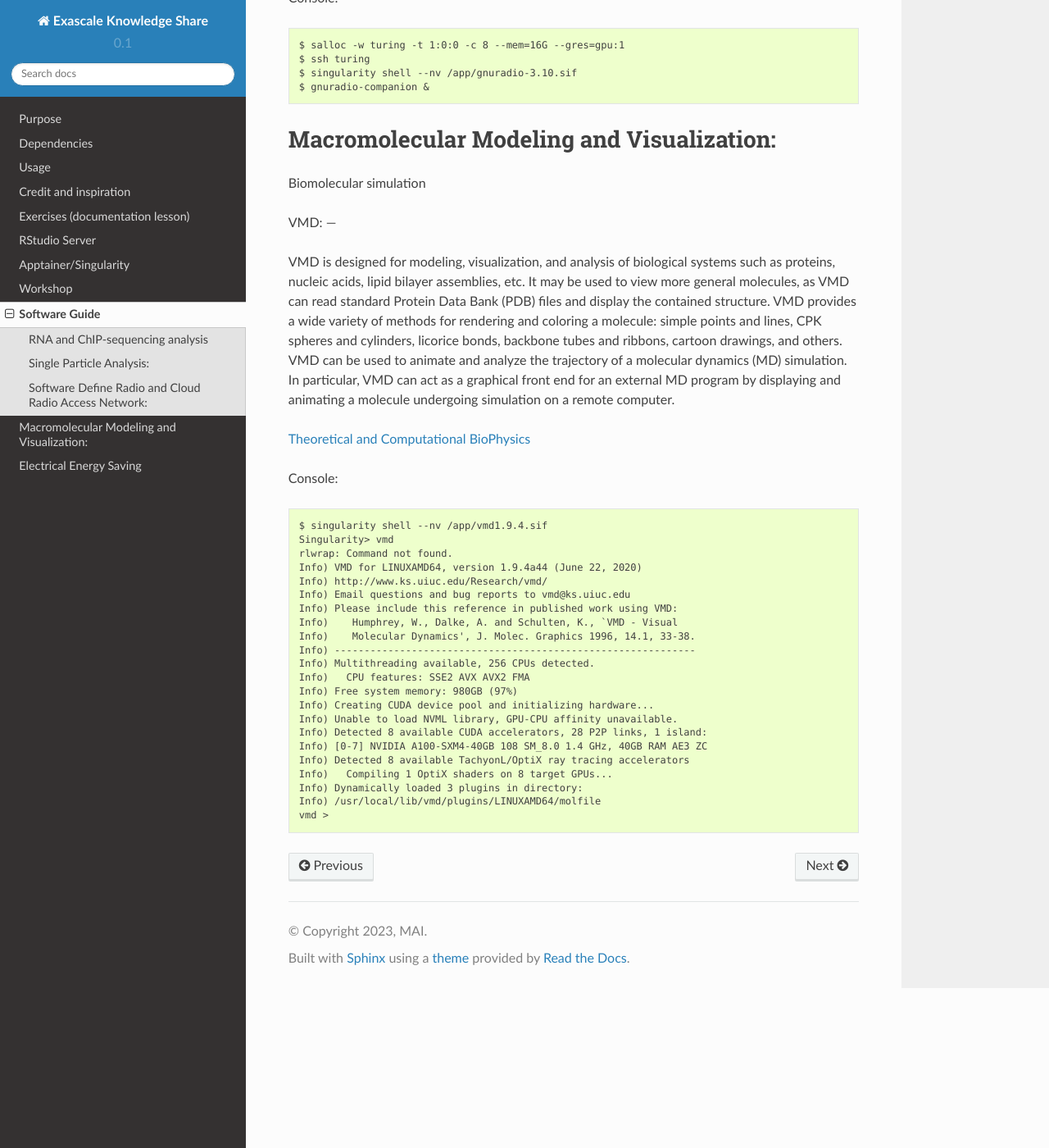
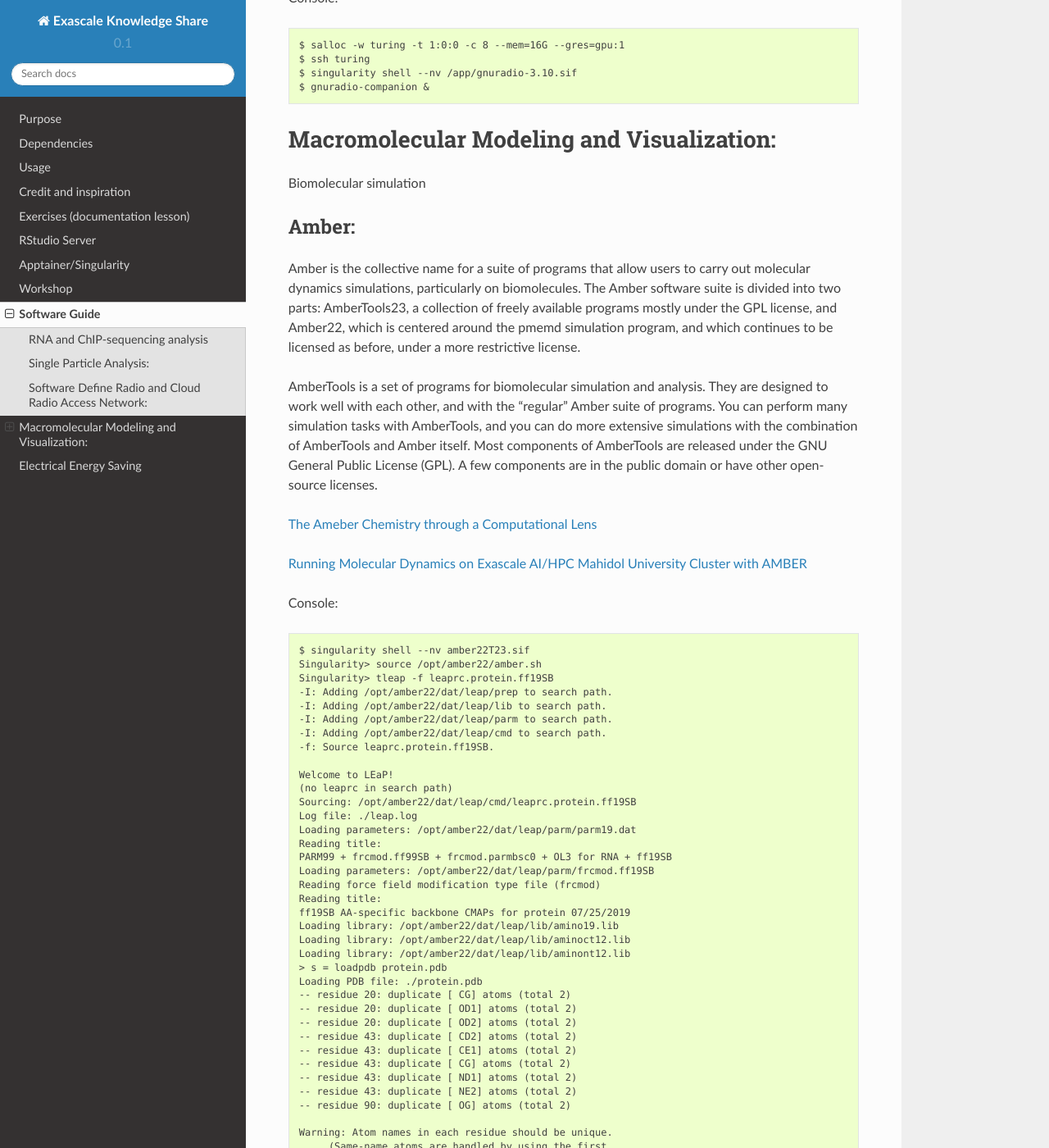
Before and after one commit to ai-hpc-mu/document, a Sphinx documentation site: the page built from doc/swguide.rst, in a window 1280 px wide and 1400 px high, scrolled down 1066 px. Shown: the whole window at 82% size. Built offline with Sphinx 7.4.7 and the Read the Docs theme 2.0.0, drawn with Linux system fonts in a browser that asks for light colours; some of the changed text lies outside the part shown.

Commit message:
add Amber

```diff
--- a/doc/swguide.rst
+++ b/doc/swguide.rst
@@ -42,8 +42,81 @@ Macromolecular Modeling and Visualization:
 ==========================================
 Biomolecular simulation
 
+Amber:
+------
+
+Amber is the collective name for a suite of programs that allow users to carry out molecular dynamics simulations, particularly on biomolecules. The Amber software suite is divided into two parts: AmberTools23, a collection of freely available programs mostly under the GPL license, and Amber22, which is centered around the pmemd simulation  program, and which continues to be licensed as before, under a more restrictive license.
+
+AmberTools is a set of programs for biomolecular simulation and analysis. They are designed to work well with each other, and with the “regular” Amber suite of programs. You can perform many simulation tasks with AmberTools, and you can do more extensive simulations with the combination of AmberTools and Amber itself. Most components of AmberTools are released under the GNU General Public License (GPL). A few components
+are in the public domain or have other open-source licenses.
+
+`The Ameber Chemistry through a Computational Lens <https://ambermd.org/index.php>`_
+
+`Running Molecular Dynamics on Exascale AI/HPC Mahidol University Cluster with AMBER <https://snitgit.github.io/MolecularSim-Amber-lesson/>`_
+
+Console::
+
+   $ singularity shell --nv amber22T23.sif
+   Singularity> source /opt/amber22/amber.sh
+   Singularity> tleap -f leaprc.protein.ff19SB
+   -I: Adding /opt/amber22/dat/leap/prep to search path.
+   -I: Adding /opt/amber22/dat/leap/lib to search path.
+   -I: Adding /opt/amber22/dat/leap/parm to search path.
+   -I: Adding /opt/amber22/dat/leap/cmd to search path.
+   -f: Source leaprc.protein.ff19SB.
+
+   Welcome to LEaP!
+   (no leaprc in search path)
+   Sourcing: /opt/amber22/dat/leap/cmd/leaprc.protein.ff19SB
+   Log file: ./leap.log
+   Loading parameters: /opt/amber22/dat/leap/parm/parm19.dat
+   Reading title:
+   PARM99 + frcmod.ff99SB + frcmod.parmbsc0 + OL3 for RNA + ff19SB
+   Loading parameters: /opt/amber22/dat/leap/parm/frcmod.ff19SB
+   Reading force field modification type file (frcmod)
+   Reading title:
+   ff19SB AA-specific backbone CMAPs for protein 07/25/2019
+   Loading library: /opt/amber22/dat/leap/lib/amino19.lib
+   Loading library: /opt/amber22/dat/leap/lib/aminoct12.lib
+   Loading library: /opt/amber22/dat/leap/lib/aminont12.lib
+   > s = loadpdb protein.pdb
+   Loading PDB file: ./protein.pdb
+   -- residue 20: duplicate [ CG] atoms (total 2)
+   -- residue 20: duplicate [ OD1] atoms (total 2)
+   -- residue 20: duplicate [ OD2] atoms (total 2)
+   -- residue 43: duplicate [ CD2] atoms (total 2)
+   -- residue 43: duplicate [ CE1] atoms (total 2)
+   -- residue 43: duplicate [ CG] atoms (total 2)
+   -- residue 43: duplicate [ ND1] atoms (total 2)
+   -- residue 43: duplicate [ NE2] atoms (total 2)
+   -- residue 90: duplicate [ OG] atoms (total 2)
+
+   Warning: Atom names in each residue should be unique.
+        (Same-name atoms are handled by using the first
+         occurrence and by ignoring the rest.
+         Many instances of duplicate atom names usually come
+         from alternate conformations in the PDB file.)
+
+     total atoms in file: 830
+    Leap added 811 missing atoms according to residue templates:
+       811 H / lone pairs
+   > set {s.20 s.26} name "ASH"
+   > savepdb s protonated.pdb
+   Writing pdb file: protonated.pdb
+
+   Warning:  Converting N-terminal residue name to PDB format: NMET -> MET
+
+   Warning:  Converting C-terminal residue name to PDB format: CVAL -> VAL
+   > quit
+   Exiting LEaP: Errors = 0; Warnings = 3; Notes = 0.
+   Singularity>
+
+`License <https://ambermd.org/GetAmber.php>`_
+   Getting Amber22 for commerical use
+The license above is valid for both commerical and non-commerical usage. Only the license fee is different from commerical use. Commerical users should fill out this application for a commerical license. This will generate a license form that you can sign, and will contain information about how to pay the license fee.
+
 VMD:
----
+----
 
 VMD is designed for modeling, visualization, and analysis of biological systems such as proteins, nucleic acids, lipid bilayer assemblies, etc. It may be used to view more general molecules, as VMD can read standard Protein Data Bank (PDB) files and display the contained structure. VMD provides a wide variety of methods for rendering and coloring a molecule: simple points and lines, CPK spheres and cylinders, licorice bonds, backbone tubes and ribbons, cartoon drawings, and others. VMD can be used to animate and analyze the trajectory of a molecular dynamics (MD) simulation. In particular, VMD can act as a graphical front end for an external MD program by displaying and animating a molecule undergoing simulation on a remote computer.
 
@@ -73,3 +146,29 @@ Console::
    Info) Dynamically loaded 3 plugins in directory:
    Info) /usr/local/lib/vmd/plugins/LINUXAMD64/molfile
    vmd >
+   vmd > mol new protein.pdb
+   Info) Using plugin pdb for structure file protein.pdb
+   Info) Using plugin pdb for coordinates from file protein.pdb
+   Info) Determining bond structure from distance search ...
+   Info) Analyzing structure ...
+   Info)    Atoms: 830
+   Info)    Bonds: 846
+   Info)    Angles: 0  Dihedrals: 0  Impropers: 0  Cross-terms: 0
+   Info)    Bondtypes: 0  Angletypes: 0  Dihedraltypes: 0  Impropertypes: 0
+   Info)    Residues: 105
+   Info)    Waters: 0
+   Info)    Segments: 1
+   Info)    Fragments: 1   Protein: 1   Nucleic: 0
+   Info) Finished with coordinate file protein.pdb.
+   vmd > set s [atomselect top "resid 20 26"]
+   atomselect0
+   vmd > $s set resname ASH
+   vmd > set s [atomselect top all]
+   atomselect1
+   vmd > $s writepdb protonated.pdb
+   Info) Opened coordinate file protonated.pdb for writing.
+   Info) Finished with coordinate file protonated.pdb.
+   vmd > quit
+   Info) VMD for LINUXAMD64, version 1.9.4a44 (June 22, 2020)
+   Info) Exiting normally.
+   Singularity>
```
